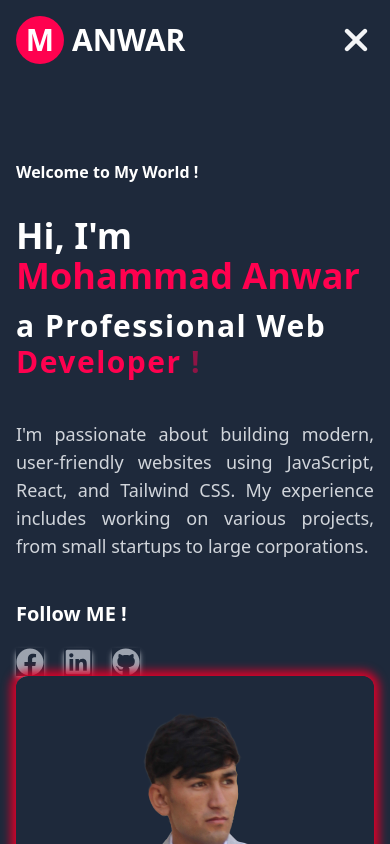
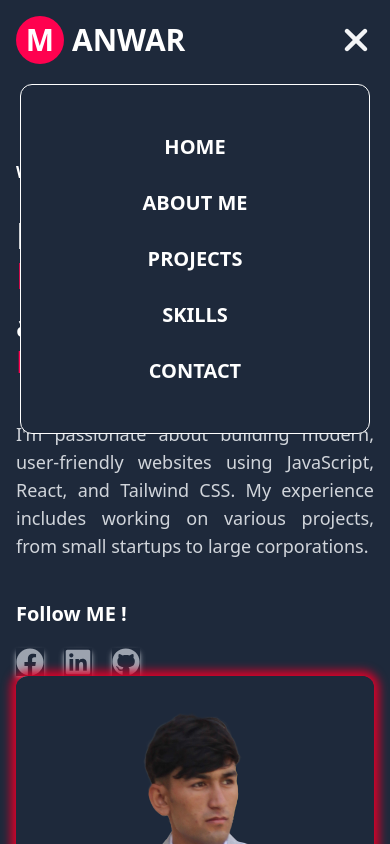
Before and after one commit to AnwarMohammadi2001/My_Portfolio, a React (Vite) app: page / in a window 390 px wide. Both pictures are taken after a click on the element 356 px from the left and 40 px from the top of the page. Shown: the top 844 px of the page. Built offline with nearby package versions, Linux system fonts and the light colour scheme; a web font is replaced by a local one.

Commit message:
Create responsive Navbar

```diff
--- a/src/Components/Navbar.jsx
+++ b/src/Components/Navbar.jsx
@@ -1,6 +1,7 @@
 import React, { useState } from "react";
 import { FaXmark } from "react-icons/fa6";
 import { MdMenu } from "react-icons/md";
+import ResponsiveNavbar from "./ResponsiveNavbar";
 
 const navItems = [
   {
@@ -74,6 +75,9 @@ export const Navbar = () => {
           )}
         </div>
       </nav>
+      <div className="block md:hidden">
+        <ResponsiveNavbar open={isopen} navItems={navItems} />
+      </div>
     </div>
   );
 };
--- /dev/null
+++ b/src/Components/ResponsiveNavbar.jsx
@@ -0,0 +1,34 @@
+import { div } from "framer-motion/client";
+import { motion, AnimatePresence } from "framer-motion";
+import React, { useState } from "react";
+
+const ResponsiveNavbar = ({ open, navItems }) => {
+  return (
+    <AnimatePresence mode="wait">
+      {open && (
+        <motion.div
+          initial={{ opacity: 0, y: -100 }}
+          animate={{ opacity: 1, y: 0 }}
+          exit={{ opacity: 0, y: -100 }}
+          transition={{ duration: 0.3 }}
+          className="absolute top-16 left-0 w-full h-fit z-20 "
+        >
+          <div className="text-xl texgt-white py-10 m-5 rounded-xl bg-primaryxl font-semibold uppercase bg-slate-800 border border-white">
+            <ul className="flex flex-col items-center justify-center px-20 text-white gap-3">
+              {navItems.map((item, index) => (
+                <li
+                  key={index}
+                  className="hover:bg-gray-100 text-center w-full py-2 rounded-md font-bold hover:text-slate-900"
+                >
+                  <a href={item.path}>{item.title}</a>
+                </li>
+              ))}
+            </ul>
+          </div>
+        </motion.div>
+      )}
+    </AnimatePresence>
+  );
+};
+
+export default ResponsiveNavbar;
```
